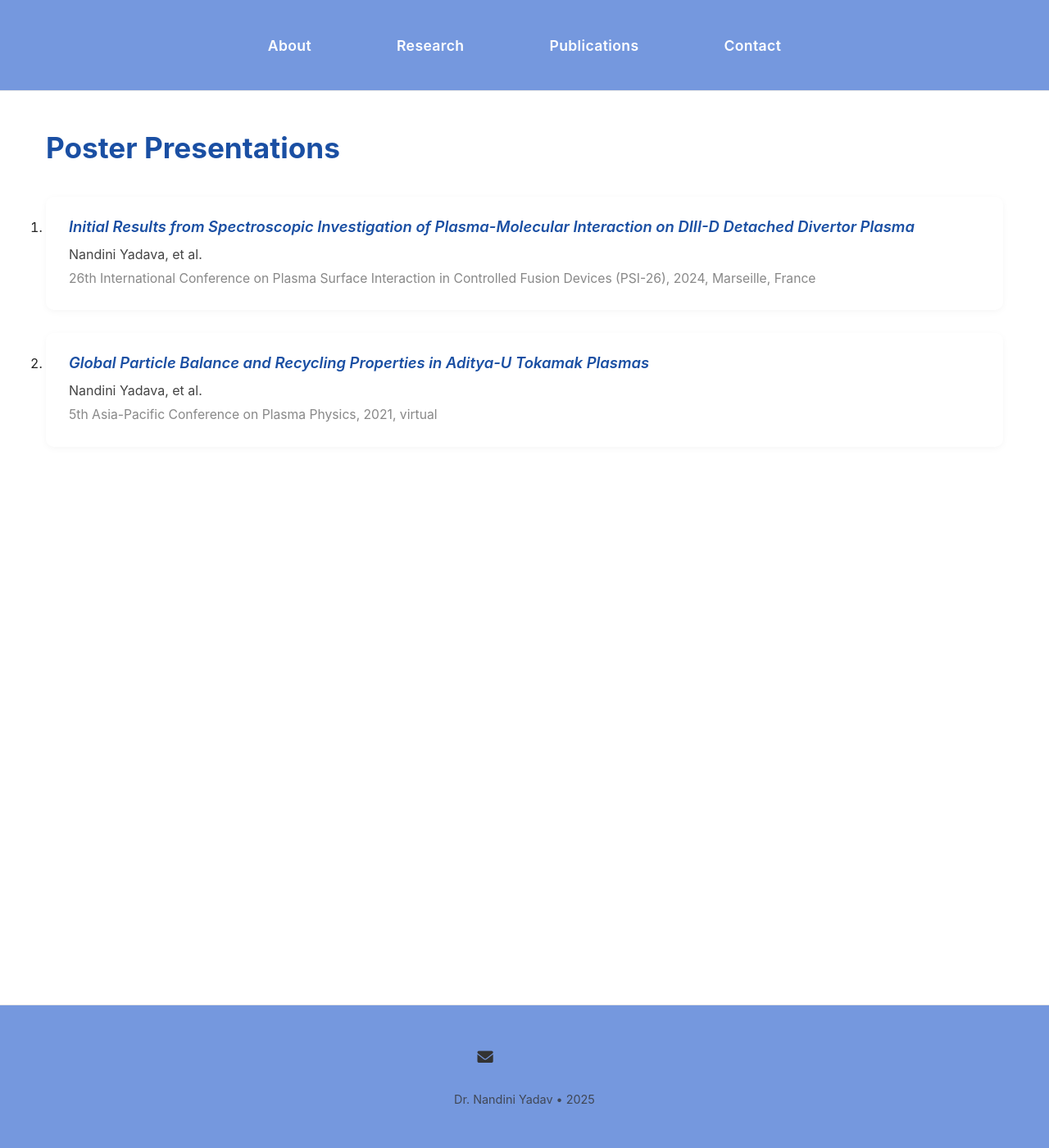
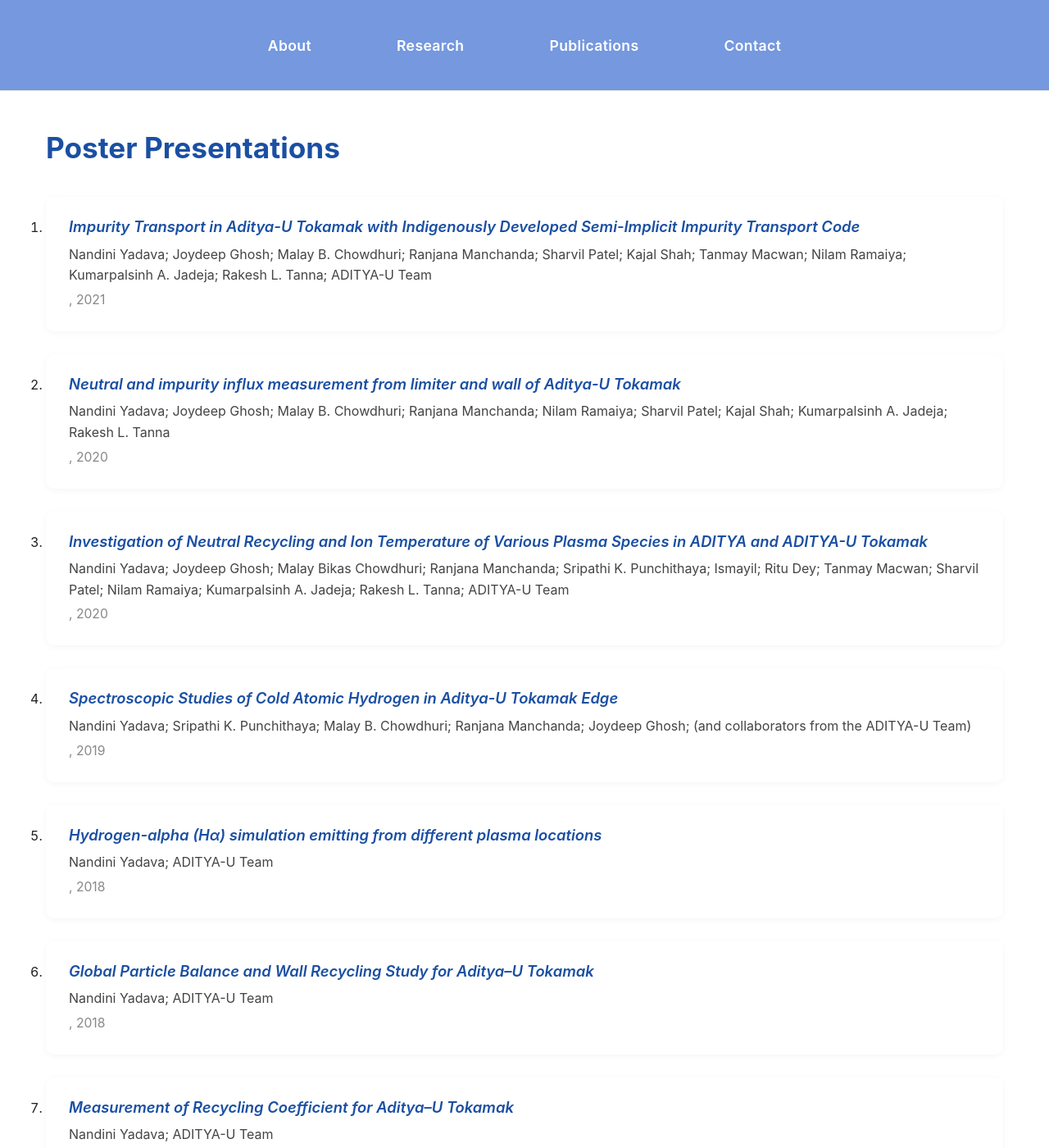
Before and after one commit to nandiniyadavaa/Researcher-NandiniYadav, a Jekyll site: the page built from pages/poster_presentations.md, in a window 1280 px wide and 1400 px high. Shown: the whole window at 82% size. Built offline with Jekyll 4.4.1, drawn with Linux system fonts in a browser that asks for light colours; a style sheet for code colours, icons or effects is not loaded; some of the changed text lies outside the part shown.

Commit message:
Revise publication details for Nandini Yadava
Updated publication entries for Nandini Yadava and collaborators, adding new titles, journals, and links for various conferences and symposiums.

```diff
--- a/_data/publications_poster.yml
+++ b/_data/publications_poster.yml
@@ -1,10 +1,89 @@
-- title: Initial Results from Spectroscopic Investigation of Plasma-Molecular Interaction on DIII-D Detached Divertor Plasma
-  authors: Nandini Yadava, et al.
-  event: 26th International Conference on Plasma Surface Interaction in Controlled Fusion Devices (PSI-26)
-  year: 2024
-  location: Marseille, France
-- title: Global Particle Balance and Recycling Properties in Aditya-U Tokamak Plasmas
-  authors: Nandini Yadava, et al.
-  event: 5th Asia-Pacific Conference on Plasma Physics
+- authors: "Nandini Yadava; Joydeep Ghosh; Malay B. Chowdhuri; Ranjana Manchanda; Sharvil Patel; Kajal Shah; Tanmay Macwan; Nilam Ramaiya; Kumarpalsinh A. Jadeja; Rakesh L. Tanna; ADITYA-U Team"
   year: 2021
-  note: virtual
+  title: "Impurity Transport in Aditya-U Tokamak with Indigenously Developed Semi-Implicit Impurity Transport Code"
+  journal: "PLASMA 2021: 34th National Symposium on Plasma Science & Technology (BIT Mesra, Jaipur) — Abstract"
+  volume:
+  pages:
+  doi:
+  link:
+
+- authors: "Nandini Yadava; Joydeep Ghosh; Malay B. Chowdhuri; Ranjana Manchanda; Nilam Ramaiya; Sharvil Patel; Kajal Shah; Kumarpalsinh A. Jadeja; Rakesh L. Tanna"
+  year: 2020
+  title: "Neutral and impurity influx measurement from limiter and wall of Aditya-U Tokamak"
+  journal: "8th Topical Conference on Atomic & Molecular Collisions for Plasma Applications (TC-2020, IIT Roorkee) — Poster"
+  volume:
+  pages:
+  doi:
+  link: "https://www.iitr.ac.in/tc2020/TC_2020_poster.pdf"
+
+- authors: "Nandini Yadava; Joydeep Ghosh; Malay Bikas Chowdhuri; Ranjana Manchanda; Sripathi K. Punchithaya; Ismayil; Ritu Dey; Tanmay Macwan; Sharvil Patel; Nilam Ramaiya; Kumarpalsinh A. Jadeja; Rakesh L. Tanna; ADITYA-U Team"
+  year: 2020
+  title: "Investigation of Neutral Recycling and Ion Temperature of Various Plasma Species in ADITYA and ADITYA-U Tokamak"
+  journal: "Proceedings of the National Symposium for Commemorating 30-years of ADITYA Tokamak — Book of Abstracts"
+  volume:
+  pages: "27–27"
+  doi:
+  link: "https://www.researchgate.net/publication/340221141_Investigation_of_neutral_recycling_and_ion_temperature_of_various_plasma_species_in_ADITYA_and_ADITYA-U_Tokamak"
+
+- authors: "Nandini Yadava; Sripathi K. Punchithaya; Malay B. Chowdhuri; Ranjana Manchanda; Joydeep Ghosh; (and collaborators from the ADITYA-U Team)"
+  year: 2019
+  title: "Spectroscopic Studies of Cold Atomic Hydrogen in Aditya-U Tokamak Edge"
+  journal: "22nd National Conference on Atomic and Molecular Physics (NCAMP 2019, IIT Kanpur) — Abstract"
+  volume:
+  pages:
+  doi:
+  link:
+
+- authors: "Nandini Yadava; ADITYA-U Team"
+  year: 2018
+  title: "Hydrogen-alpha (Hα) simulation emitting from different plasma locations"
+  journal: "PLASMA 2018: 33rd National Symposium on Plasma Science & Technology (University of Delhi, Delhi) — Abstract"
+  volume:
+  pages:
+  doi:
+  link:
+
+- authors: "Nandini Yadava; ADITYA-U Team"
+  year: 2018
+  title: "Global Particle Balance and Wall Recycling Study for Aditya–U Tokamak"
+  journal: "6th PSSI – Plasma Scholars Colloquium (Sikkim Manipal Institute of Technology, Sikkim) — Abstract"
+  volume:
+  pages:
+  doi:
+  link:
+
+- authors: "Nandini Yadava; ADITYA-U Team"
+  year: 2018
+  title: "Measurement of Recycling Coefficient for Aditya–U Tokamak"
+  journal: "6th PSSI – Plasma Scholars Colloquium (Sikkim Manipal Institute of Technology, Sikkim) — Abstract"
+  volume:
+  pages:
+  doi:
+  link:
+
+- authors: "Nandini Yadava; ADITYA-U Team"
+  year: 2017
+  title: "Identification and Simulation of Spectral Molecular Bands of Nitrogen Present in RF Plasmas"
+  journal: "PLASMA 2017: 32nd National Symposium on Plasma Science & Technology (IPR, Gandhinagar) — Abstract"
+  volume:
+  pages:
+  doi:
+  link:
+
+- authors: "Nandini Yadava; ADITYA-U Team"
+  year: 2017
+  title: "Studies of Oxygen Impurity Behavior in Aditya Tokamak Plasma"
+  journal: "PLASMA 2017: 32nd National Symposium on Plasma Science & Technology (IPR, Gandhinagar) — Abstract"
+  volume:
+  pages:
+  doi:
+  link:
+
+- authors: "Nandini Yadava; ADITYA-U Team"
+  year: 2017
+  title: "Simulation of Hydrogen-alpha (Hα) spectral line shape emitting from the edge region of Aditya Tokamak"
+  journal: "21st National Conference on Atomic and Molecular Physics (NCAMP 2017, PRL Ahmedabad) — Abstract"
+  volume:
+  pages:
+  doi:
+  link:
```
